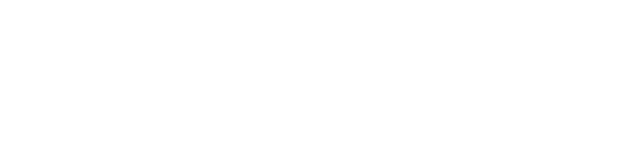
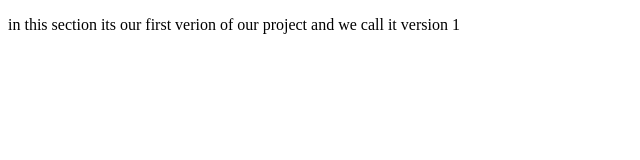
Before and after one commit to myaqubi-code/Lastproject, a plain HTML site: page index.html in a window 1280 px wide. Shown: the whole page, without its empty margins (0-640 px from the left). Drawn offline with Linux system fonts and the light colour scheme.

Commit message:
verion 2

```diff
--- a/index.html
+++ b/index.html
@@ -4,6 +4,7 @@
     <meta charset="UTF-8">
     <meta name="viewport" content="width=device-width, initial-scale=1.0">
     <title>Document</title>
+    <p> in this section its our first verion of our project and we call it version 1 </p>
 </head>
 <body>
 
```
